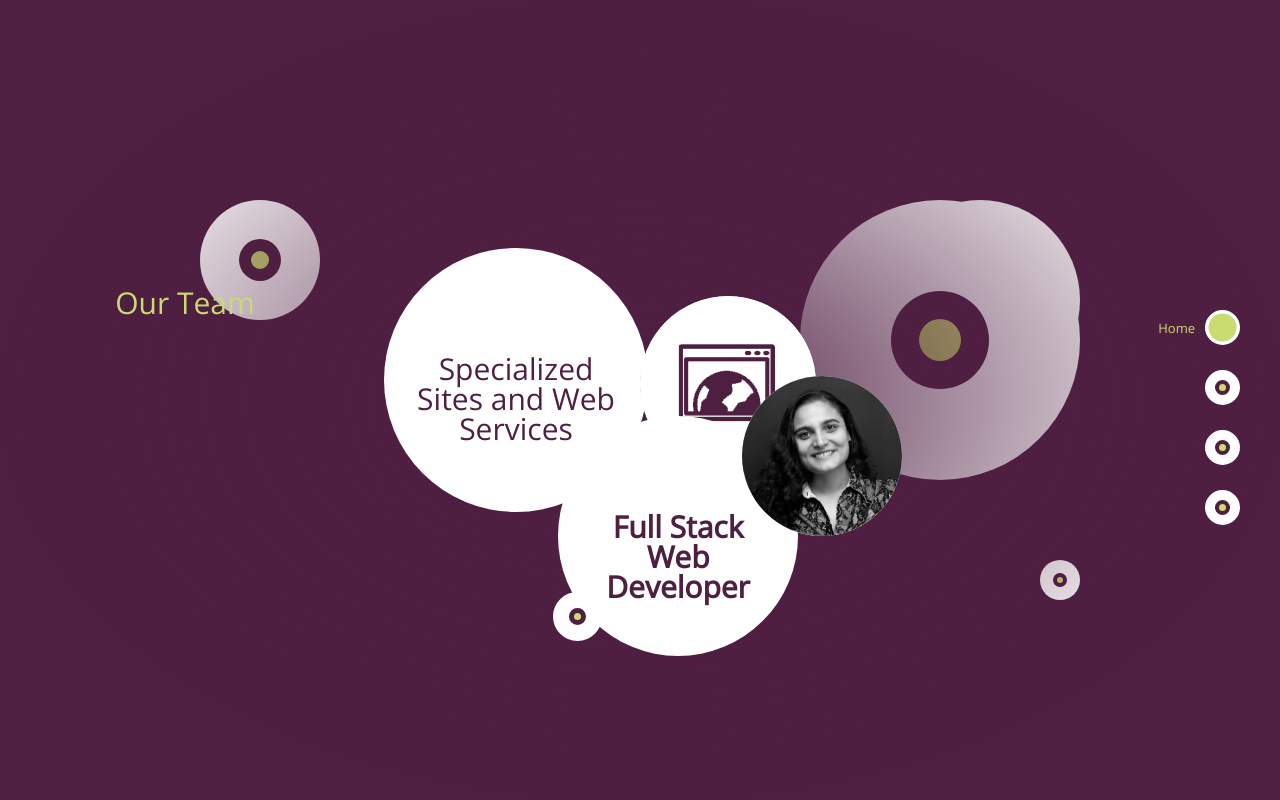
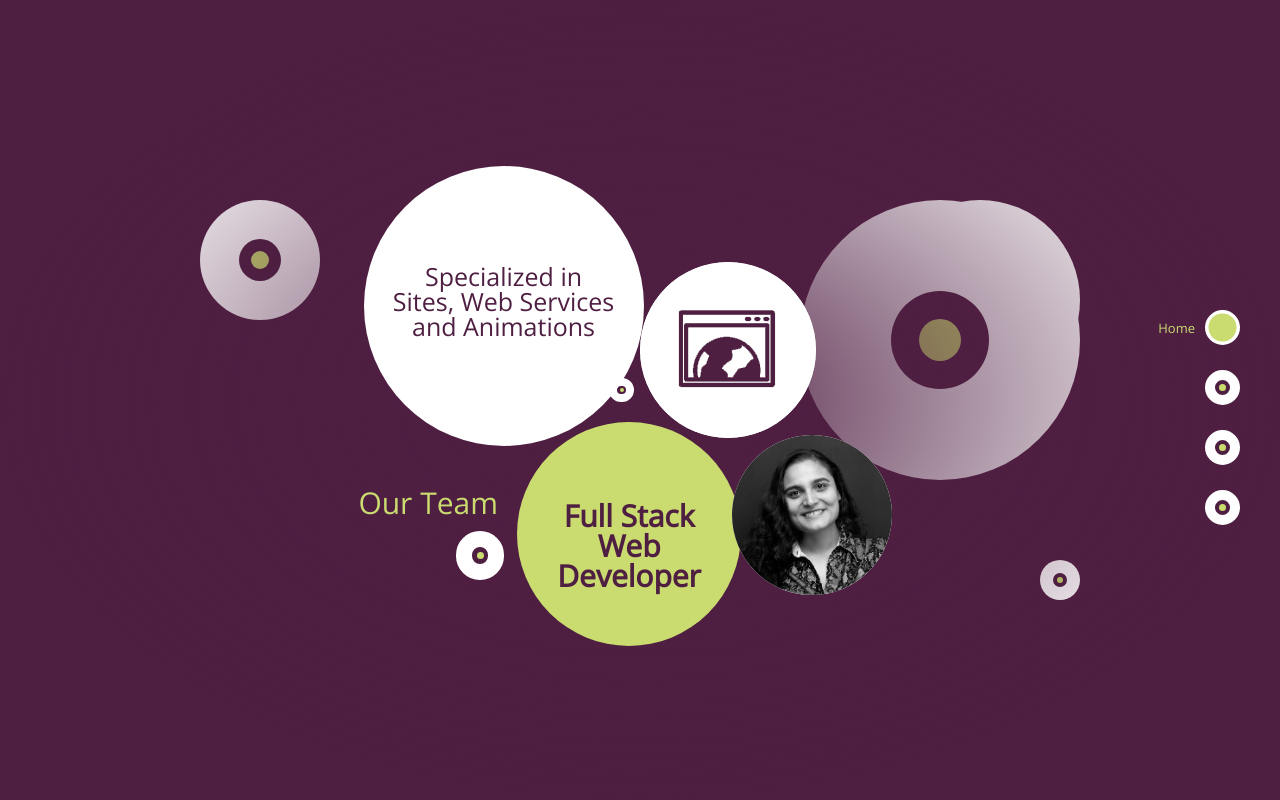
Before and after one commit to ielop/ielop.github.io, a PHP site: page / in a window 1280 px wide. Run offline with PHP 8.4, Linux system fonts and the light colour scheme.

Commit message:
fixed team layout desktop

```diff
--- a/css/main.css
+++ b/css/main.css
@@ -399,8 +399,8 @@ body.team #team-container{
 }
 #team-container h2{
     position: absolute;
-	top: 36%;
-    left: 9%;
+    top: 61%;
+    left: 28%;
 }
 #team-container .staff-container{
 	position: relative;
@@ -414,8 +414,8 @@ body.team #team-container{
     width: 1.1vh;
     height: 1.1vh;
     border: 1vh solid white;
-    top: 26vh;
-    left: 68vh;
+    top: 39%;
+    left: 47%;
 }
 #team-container .circle span{
 	height:0.5vh;
@@ -424,21 +424,21 @@ body.team #team-container{
 	border-radius: 50%;
 	display: block;
 	position: relative;
-    top: 0.4vh;
+    top: 0.3vh;
     left: 0.29vh;
 }
 #team-container .circle.second{
     width: 2.1vh;
     height: 2.1vh;
     border: 2vh solid white;
-    top: 58vh;
-    left: 53.1vh;
+    top: 63%;
+    left: 32%;
 }
 #team-container .circle.second span{
 	height:0.9vh;
 	width:0.9vh;
-    top: 0.61vh;
-    left: 0.61vh;
+    top: 0.62vh;
+    left: 0.62vh;
 }
 #team-container .staff{
 	position: absolute;
@@ -446,7 +446,7 @@ body.team #team-container{
 	height: 20vh;
 	text-decoration: none;
 	color:#4F1F42;
-	font-size: 30px;
+	font-size: 25px;
 	font-family: 'Open Sans', sans-serif;
 	text-align: center;
 
@@ -464,11 +464,12 @@ body.team #team-container{
 	background-color: white;
 }
 #team-container .staff p{
-	padding: 40% 10% 0 10%;
+	padding: 35% 10% 0 10%;
 	box-sizing: border-box;
 }
 #team-container .staff strong{
 	font-weight: bold;
+	font-size: 30px;
 }
 
 #team-container .staff-container .staff .photo{
@@ -476,26 +477,26 @@ body.team #team-container{
 	display: block;
 }
 #team-container .staff-container .staff.first{
-	width: 33vh;
-	height: 33vh;
-	top: 15vh;
-	left: 25%;
+    width: 35vh;
+    height: 35vh;
+    top: 6%;
+    left: 23%;
 }
 #team-container .staff-container .staff.second{
     width: 22vh;
     height: 22vh;
-	top: 21vh;
+    top: 21%;
     left: 50%;
 }
 #team-container .staff-container .staff.third{
-    width: 30vh;
-    height: 30vh;
-    top: 36vh;
-    left: 42%;
+    width: 28vh;
+    height: 28vh;
+    top: 46%;
+    left: 38%;
 }
 #team-container .staff-container .staff.fourth{
-    top: 31vh;
-    left: 60%;
+    top: 48%;
+    left: 59%;
 }
 
 #team-container .staff-container.fourth .staff .fourth-content{
--- a/index.html
+++ b/index.html
@@ -69,21 +69,21 @@
 			<div class="circle second"><span></span></div>
 			<a href="#" class="staff first" title="Saulo Bittencourt" >
 				<img class="first-content photo" src="img/saulo.jpg">
-				<p class="fourth-content">Specialized Sites and Web Services</p>
-				<p class="second-content">Specialized Mobile Applications</p>
-				<p class="third-content">Specialized infrastructure</p>
+				<p class="fourth-content">Specialized in Sites, Web Services and Animations</p>
+				<p class="second-content">Specialized in Mobile Applications</p>
+				<p class="third-content">Infrastructure and Server Specialist</p>
 			</a>
 			<a href="#" class="staff second" title="Rafael Pinheiro" >
 				<img class="second-content photo" src="img/rafael.jpg">
 				<img class="fourth-content" src="img/browser-icon.png">
 				<p class="third-content"><strong>Datacenter Analist</strong></p>
-				<p class="first-content"><strong>Mobile Developer</strong></p>
+				<p class="first-content" style="background-color: #CADC70;"><strong>Mobile Developer</strong></p>
 			</a>
 			<a href="#" class="staff third" title="Guilherme Rian" >
 				<img class="third-content photo" src="img/guilherme.jpg">
-				<p class="fourth-content"><strong>Full Stack Web Developer</strong></p>
-				<p class="second-content"><strong>Mobile Developer</strong></p>
-				<p class="first-content">Specialized Mobile Applications</p>
+				<p class="fourth-content" style="background-color: #CADC70;"><strong>Full Stack Web Developer</strong></p>
+				<p class="second-content" style="background-color: #CADC70;"><strong>Mobile Developer</strong></p>
+				<p class="first-content">Specialized in Mobile Applications</p>
 			</a>
 			<a href="#" class="staff fourth" title="Suilan Maia" >
 				<img class="fourth-content photo" src="img/suilan.jpg">
```
Lines whose indentation alone changed are shown as unchanged.
